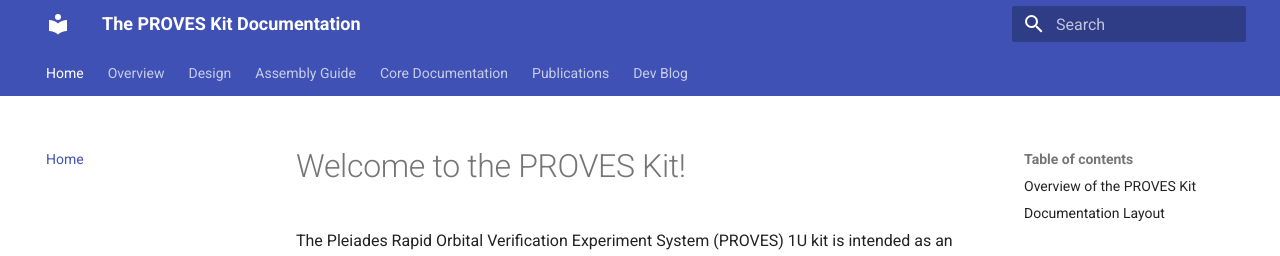
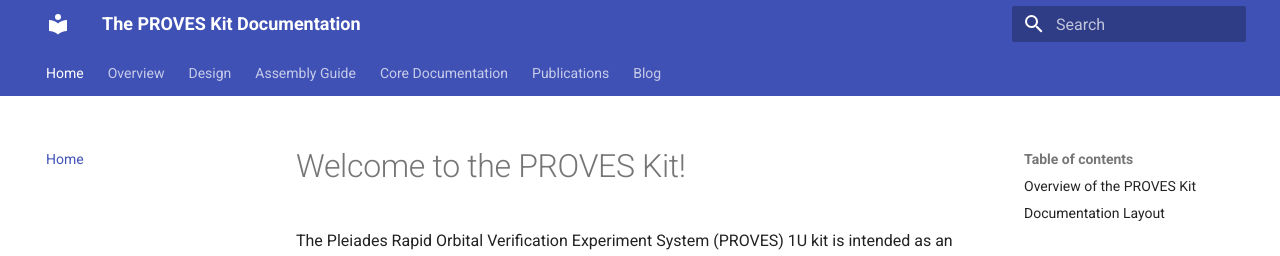
Before and after one commit to proveskit/Documentation, an MkDocs documentation site: the page built from docs/index.md, in a window 1280 px wide and 900 px high. Shown: the top 256 px of the window. Built offline with MkDocs 1.6.1 and Material for MkDocs 9.7.7, drawn with Linux system fonts in a browser that asks for light colours.

Commit message:
Update mkdocs.yml

```diff
--- a/mkdocs.yml
+++ b/mkdocs.yml
@@ -70,5 +70,5 @@ nav: # Setting up the navigation. The below list will be tabs on left panel
       - payload.py: core_documentation/software/payload.md
       - detumble.py: core_documentation/software/detumble.md
   - Publications: publications.md
-  - Dev Blog:
+  - Blog:
     - blog/index.md
```
